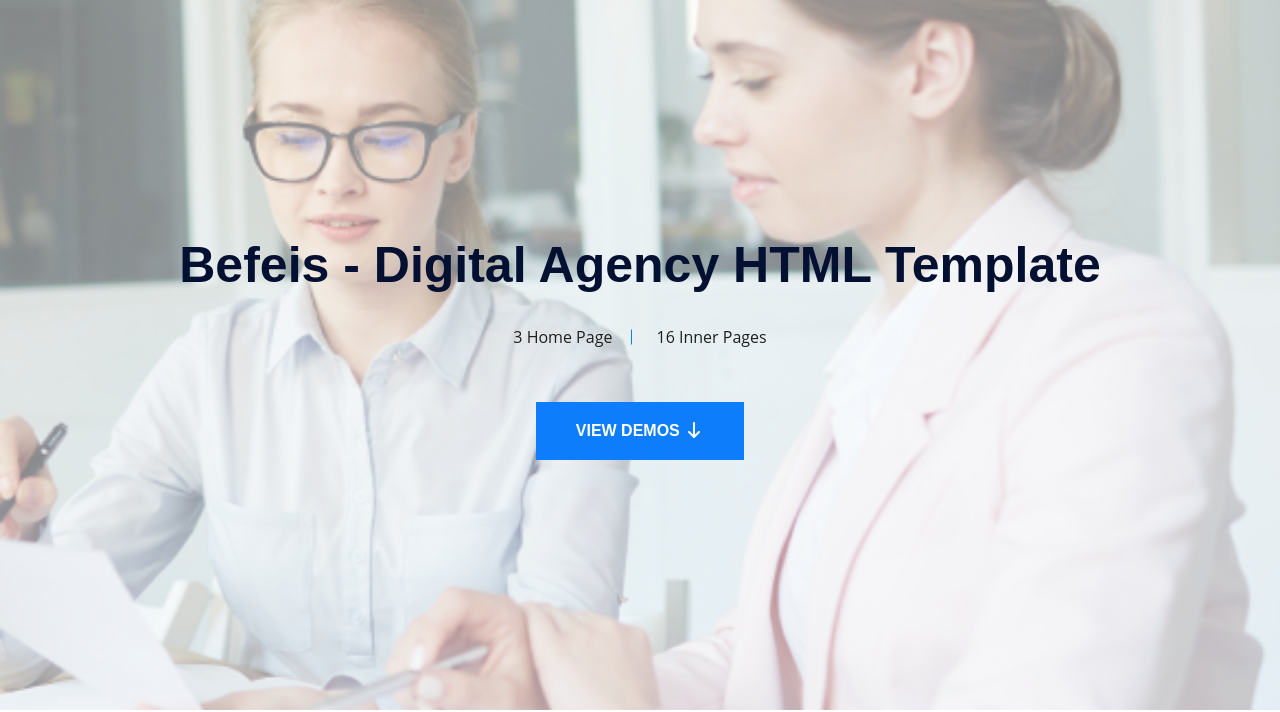
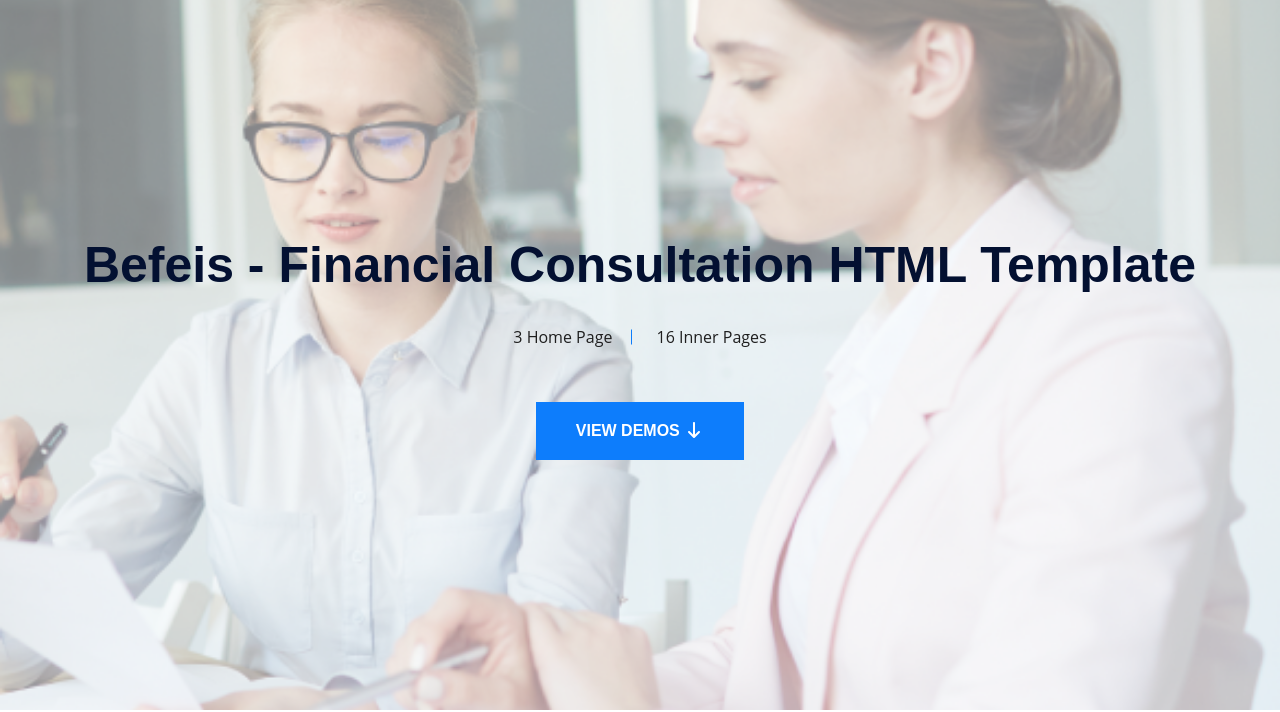
Before and after one commit to RejowanHossain/Befeis---DIgital-Agency-HTML-Template, a plain HTML site: page index.html in a window 1280 px wide. Shown: the part 117-829 px from the top of the page. Drawn offline with Linux system fonts and the light colour scheme; files that its build step writes are made by us from their sources.

Commit message:
added landing page

```diff
--- a/index.html
+++ b/index.html
@@ -74,7 +74,7 @@
                 <div class="col-lg-12">
                     <div class="ltn__prev-hero-inner text-center">
 
-                        <h1>Befeis - Digital Agency HTML Template</h1>
+                        <h1>Befeis - Financial Consultation HTML Template</h1>
                         <div class="ltn__hero-menu mb-50">
                             <ul>
                                 <li>3 Home Page</li>
```
